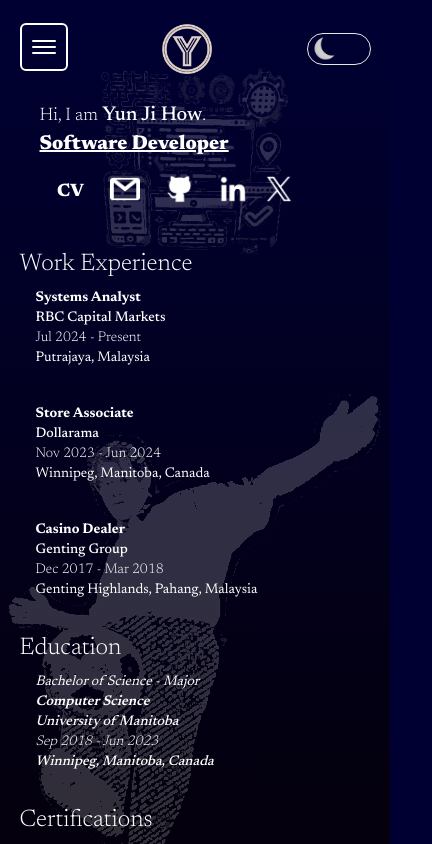
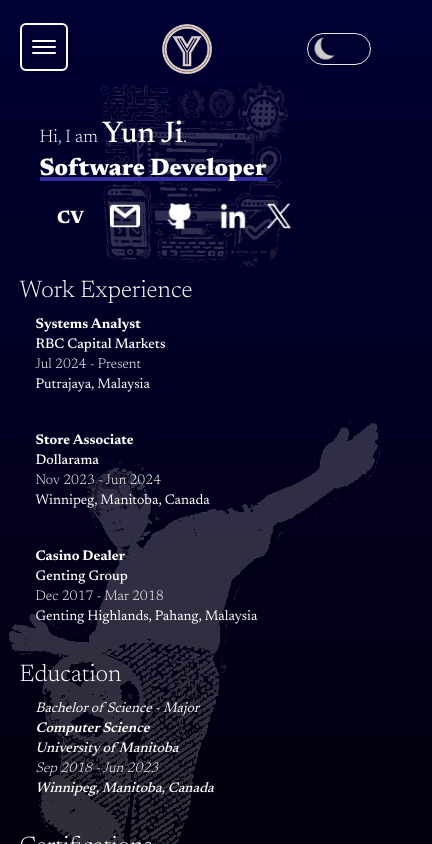
Before and after one commit to yunji0387/next-portfolio, a Next.js app: page /about in a window 390 px wide. Shown: the top 844 px of the page, 432 px wide, since content can reach past the window. Built offline with nearby package versions, Linux system fonts and the light colour scheme.

Commit message:
fix: improve layout and styling in About and MainCard components

```diff
--- a/app/about/page.tsx
+++ b/app/about/page.tsx
@@ -32,17 +32,21 @@
           </div>
 
           <div className="flex flex-col w-full p-5 z-10">
-            <p className="font-light text-lg md:text-xl lg:text-2xl select-none">
+            <p className="mt-4 md:mt-6 font-light text-lg md:text-xl lg:text-2xl select-none">
               Hi, I am{" "}
-              <span className="text-xl md:text-2xl lg:text-4xl font-medium">
-                {about.firstname} {about.lastname}
+              <span className="text-3xl md:text-4xl font-medium">
+                {about.firstname}
               </span>
               .
             </p>
 
-            <p className="font-black text-xl sm:text-2xl md:text-3xl lg:text-4xl select-none w-fit relative underline underline-full sm:no-underline decoration-2">
+            {/* <p className="font-black text-xl sm:text-2xl md:text-3xl lg:text-4xl select-none w-fit relative underline underline-full sm:no-underline decoration-2">
               {about.title}
               <span className="hidden sm:block absolute z-[-1] bottom-1 left-0 bg-amber-200 dark:bg-indigo-800 h-2 w-full"></span>
+            </p> */}
+            <p className="font-black text-2xl md:text-3xl lg:text-4xl select-none w-fit relative decoration-2">
+              {about.title}
+              <span className="absolute z-[-1] bottom-1 left-0 bg-amber-200 dark:bg-indigo-800 h-1 sm:h-2 w-full"></span>
             </p>
 
             {/* <p className="select-none text-justify text-sm sm:text-base md:text-lg lg:text-xl">
--- a/app/components/ContactIconList.tsx
+++ b/app/components/ContactIconList.tsx
@@ -8,7 +8,7 @@
 
 export function ContactIconList({ showResume = false }: ContactIconListProps) {
   return (
-    <div className="flex flex-row max-w-full h-full m-0">
+    <div className="flex flex-row max-w-full min-w-96 h-full m-0">
       {showResume && (
         <Link href="/resume" rel="noopener noreferrer" className="mr-1">
           <button className="flex justify-center items-center text-lg select-none rounded-full hover:border-2 border-yellow-950 dark:border-white p-2 font-black transition-all duration-100 ease-in-out">
--- a/app/components/MainCard.tsx
+++ b/app/components/MainCard.tsx
@@ -31,12 +31,12 @@
         <div className="flex flex-col justify-center z-10 md:ml-5">
           <p className="text-xl md:text-2xl lg:text-3xl select-none">
             Hi, I&apos;m&nbsp;
-            <span className="text-2xl md:text-4xl lg:text-5xl font-medium select-none">
+            <span className="text-3xl md:text-4xl lg:text-5xl font-medium select-none">
               {about.firstname}
             </span>
             .
           </p>
-          <p className="text-2xl md:text-3xl lg:text-4xl font-bold select-none relative">
+          <p className="text-2xl md:text-3xl lg:text-4xl font-bold select-none relative w-fit">
             {about.title}
             <span className="absolute z-[-1] bottom-1 left-0 bg-amber-200 dark:bg-indigo-800 h-2 w-full"></span>
           </p>
```
